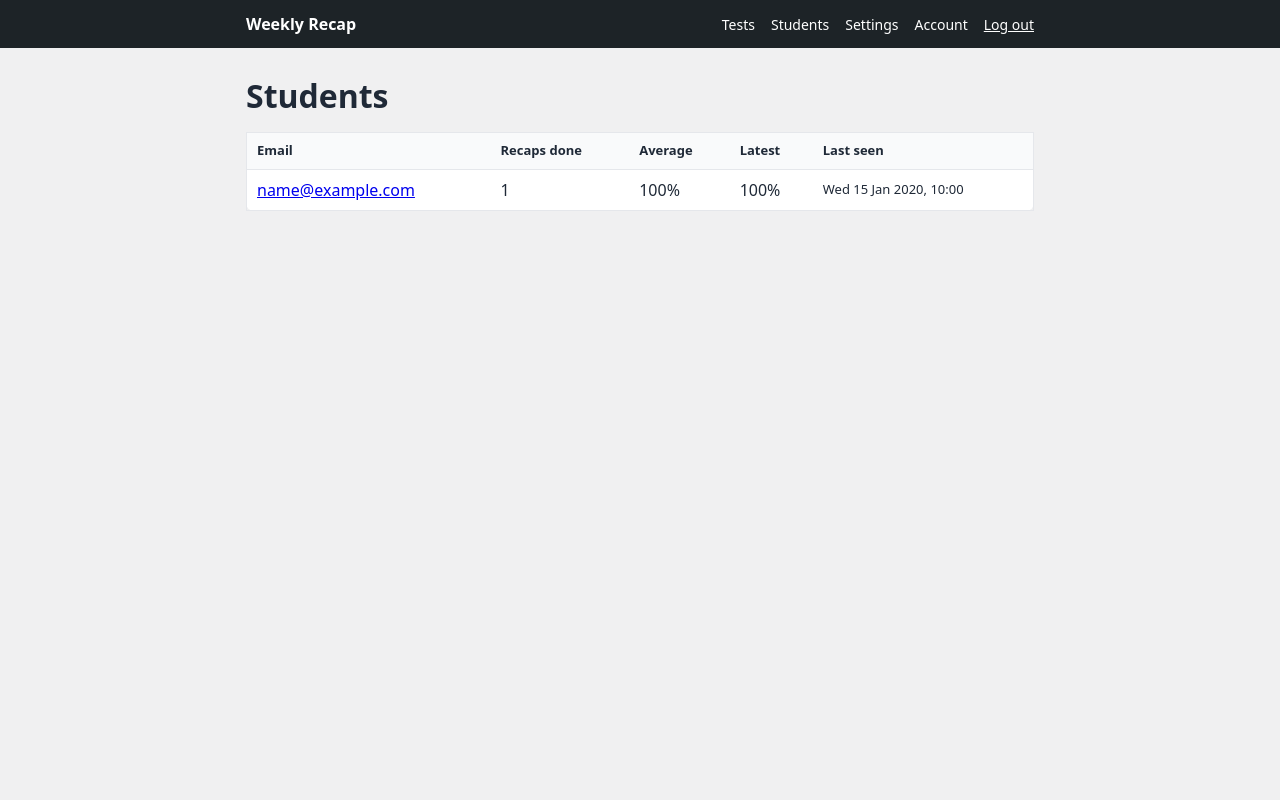
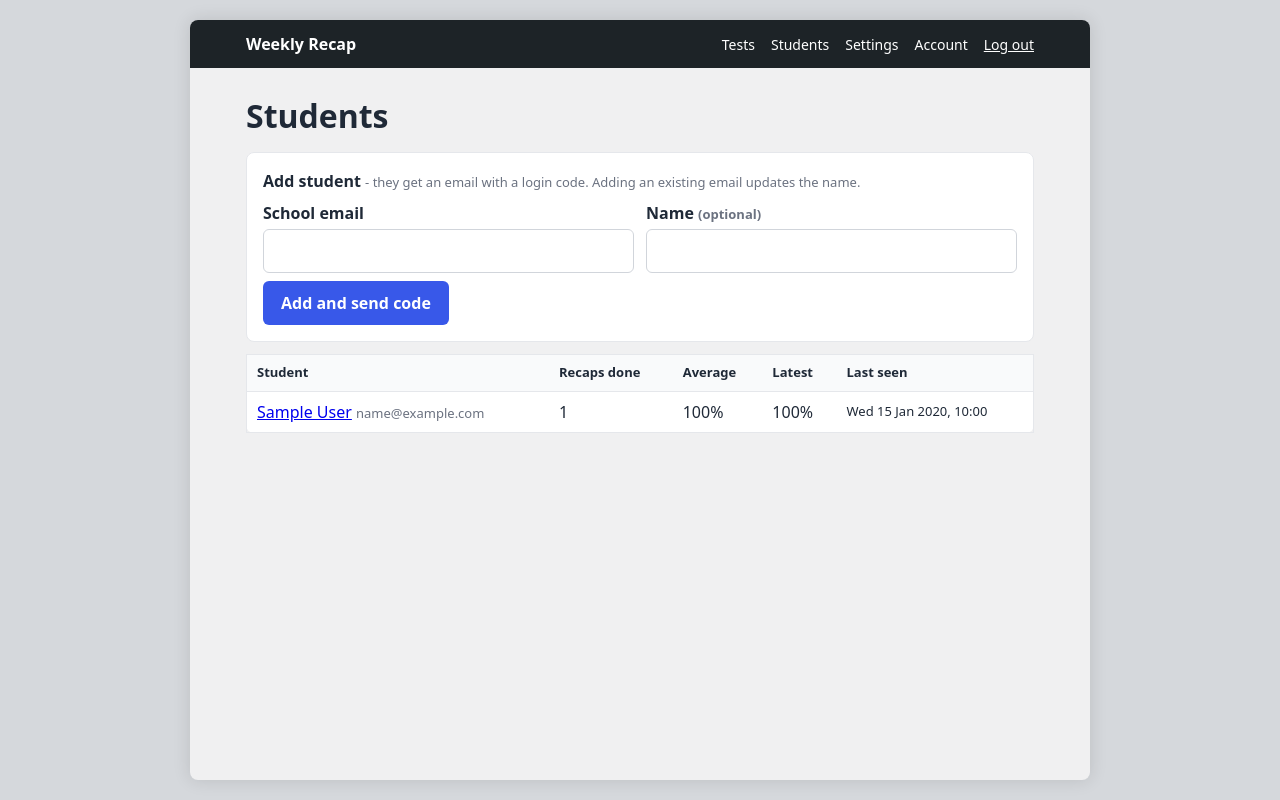
Before and after one commit to iamphasm/weekly-recap-platform, a PHP site: page /admin/students.php in a window 1280 px wide. Run offline with PHP 8.4, Linux system fonts and the light colour scheme; the visitor is signed in with stand-in values (Sample User, id 1); tables that the repository leaves empty hold one stand-in row (values such as "Sample post"); some libraries are stand-ins or nearby versions.

Commit message:
Add students by hand with emailed code, student names, boxed layout, logo sizes
Co-Authored-By: Claude Sonnet 5.5 <noreply@anthropic.com>

```diff
--- a/admin/students.php
+++ b/admin/students.php
@@ -1,20 +1,54 @@
 <?php
 declare(strict_types=1);
 require __DIR__ . '/../src/bootstrap.php';
+ensure_auth_tables(); // adds students.name on older installs
 require_teacher();
 
-$rows = q('SELECT s.id, s.email, s.last_seen, COUNT(a.id) AS n, AVG(a.score/a.max_score*100) AS avgp,
+if ($_SERVER['REQUEST_METHOD'] === 'POST') {
+    csrf_check();
+    $email = normalize_email((string)($_POST['email'] ?? ''));
+    $name = trim((string)($_POST['name'] ?? ''));
+    $name = $name === '' ? '' : mb_substr($name, 0, 120);
+    if (!is_school_email($email)) {
+        $domains = cfg('school_domains', []);
+        flash('Enter a school email' . ($domains ? ' (@' . implode(', @', $domains) . ')' : '') . '.');
+    } else {
+        $now = date('Y-m-d H:i:s');
+        q('INSERT INTO students (email, name, first_seen, last_seen) VALUES (?,?,?,?)
+           ON DUPLICATE KEY UPDATE name = IF(VALUES(name) IS NULL, name, VALUES(name))', [$email, $name === '' ? null : $name, $now, $now]);
+        $r = send_student_invite($email, $name);
+        if ($r === 'sent') {
+            flash("Student added. A login code was emailed to $email.", 'ok');
+        } elseif ($r === 'recent') {
+            flash("Student added. A code was emailed to $email a moment ago; they can also request one on the login page.", 'ok');
+        } else {
+            flash("Student added, but the email to $email could not be sent (check the mail settings, or the limit on codes per hour). They can request a code on the login page.");
+        }
+    }
+    redirect('admin/students.php');
+}
+
+$rows = q('SELECT s.id, s.email, s.name, s.last_seen, COUNT(a.id) AS n, AVG(a.score/a.max_score*100) AS avgp,
                   (SELECT a2.score/a2.max_score*100 FROM attempts a2 WHERE a2.student_id = s.id ORDER BY a2.submitted_at DESC LIMIT 1) AS lastp
            FROM students s LEFT JOIN attempts a ON a.student_id = s.id GROUP BY s.id ORDER BY s.email')->fetchAll();
 
 page_header('Students', 'admin');
 ?>
 <h1>Students</h1>
+<form method="post" class="card">
+  <?= csrf_field() ?>
+  <b>Add student</b> <span class="muted small">- they get an email with a login code. Adding an existing email updates the name.</span>
+  <div class="grid2">
+    <label>School email <input type="email" name="email" required></label>
+    <label>Name <span class="muted small">(optional)</span> <input type="text" name="name" maxlength="120"></label>
+  </div>
+  <button type="submit">Add and send code</button>
+</form>
 <table>
-  <tr><th>Email</th><th>Recaps done</th><th>Average</th><th>Latest</th><th>Last seen</th></tr>
+  <tr><th>Student</th><th>Recaps done</th><th>Average</th><th>Latest</th><th>Last seen</th></tr>
   <?php foreach ($rows as $r): ?>
     <tr>
-      <td><a href="<?= e(url('admin/student.php?id=' . $r['id'])) ?>"><?= e($r['email']) ?></a></td>
+      <td><a href="<?= e(url('admin/student.php?id=' . $r['id'])) ?>"><?= e(student_label($r)) ?></a><?php if (trim((string)$r['name']) !== ''): ?> <span class="muted small"><?= e($r['email']) ?></span><?php endif; ?></td>
       <td><?= (int)$r['n'] ?></td>
       <td><?= $r['avgp'] === null ? '-' : round((float)$r['avgp']) . '%' ?></td>
       <td><?= $r['lastp'] === null ? '-' : round((float)$r['lastp']) . '%' ?></td>
--- a/assets/style.css
+++ b/assets/style.css
@@ -1,9 +1,11 @@
 *{box-sizing:border-box}
-body{margin:0;font:16px/1.5 system-ui,-apple-system,Segoe UI,Roboto,sans-serif;background:var(--bg,#f0f0f1);color:#1f2937}
+body{margin:0;font:16px/1.5 system-ui,-apple-system,Segoe UI,Roboto,sans-serif;background:var(--outer,#d5d8dc);color:#1f2937}
+.site{max-width:900px;min-height:100vh;margin:0 auto;background:var(--bg,#f0f0f1);box-shadow:0 0 18px rgba(0,0,0,.12)}
+@media(min-width:960px){.site{margin:20px auto;min-height:calc(100vh - 40px);border-radius:8px;overflow:hidden}}
 .wrap{max-width:820px;margin:0 auto;padding:0 16px}
 .top{background:var(--header,#1d2327);color:var(--on-header,#fff);padding:12px 0}
 .top .wrap{display:flex;justify-content:space-between;align-items:center}
-.top a{color:var(--on-header,#fff);text-decoration:none}.logo{display:block;max-height:36px;width:auto}.brand{font-weight:700}
+.top a{color:var(--on-header,#fff);text-decoration:none}.logo{display:block;height:var(--logo-h,36px);max-width:100%;width:auto}.brand{font-weight:700}
 .top nav a,.top nav span{margin-left:16px;font-size:14px}
 main{padding-bottom:48px}
 h1{margin:24px 0 12px}h2{margin:28px 0 8px}
@@ -19,7 +21,7 @@ label{display:block;margin:8px 0;font-weight:600}
 .opt{display:block;font-weight:400;padding:6px 8px;border-radius:6px}
 .is-correct{background:#dcfce7}.is-wrong{background:#fee2e2}
 .tag{font-size:12px;padding:1px 6px;border-radius:10px}.tag.ok{background:#16a34a;color:#fff}.tag.bad{background:#dc2626;color:#fff}
-input[type=text],input[type=email],input[type=password],input[type=datetime-local],select,textarea{width:100%;padding:9px;border:1px solid #d1d5db;border-radius:6px;font:inherit;margin-top:4px}
+input[type=number],input[type=text],input[type=email],input[type=password],input[type=datetime-local],select,textarea{width:100%;padding:9px;border:1px solid #d1d5db;border-radius:6px;font:inherit;margin-top:4px}
 textarea{min-height:110px}
 button,.btn{display:inline-block;background:var(--primary,#3858e9);color:var(--on-primary,#fff);border:0;border-radius:6px;padding:10px 18px;font:inherit;font-weight:600;cursor:pointer;text-decoration:none}
 .btn.secondary,button.secondary{background:#e5e7eb;color:#1f2937}
@@ -34,11 +36,11 @@ th{background:#f9fafb;font-size:13px}
 .bar i{display:block;height:10px;background:var(--primary,#2563eb);border-radius:4px}
 
 /* WordPress-style login */
-body.login{border-top:4px solid var(--header,#1d2327)}
+body.login{border-top:4px solid var(--header,#1d2327);min-height:100vh}
 .login{width:320px;max-width:calc(100% - 32px);margin:0 auto;padding:8% 0 40px}
 .login-logo{margin:0 0 24px;text-align:center;font-size:24px;font-weight:600}
 .login-logo a{color:#3c434a;text-decoration:none;display:inline-block}
-.login-logo .logo{max-height:84px;max-width:100%;margin:0 auto}
+.login-logo .logo{height:var(--logo-login-h,84px);max-width:100%;margin:0 auto}
 .login-card{background:#fff;border:1px solid #c3c4c7;box-shadow:0 1px 3px rgba(0,0,0,.04);padding:26px 24px 26px}
 .login-card label{display:block;font-weight:400;font-size:14px;margin:0 0 3px}
 .login-card input[type=text],.login-card input[type=email],.login-card input[type=password]{padding:6px 10px;min-height:40px;font-size:20px;margin:0 0 16px;border:1px solid #8c8f94;border-radius:4px;background:#fff}
--- a/index.php
+++ b/index.php
@@ -64,6 +64,11 @@ if ($action === 'email') {
     }
 }
 
+// Link from the invitation email: jump straight to entering the emailed code.
+if (!$post && isset($_GET['email']) && is_school_email(normalize_email((string)$_GET['email']))) {
+    $_SESSION['pending_email'] = normalize_email((string)$_GET['email']);
+}
+
 $pending = $_SESSION['pending_email'] ?? null;
 $switched = isset($_GET['switched']);
 
--- a/sql/schema.sql
+++ b/sql/schema.sql
@@ -13,6 +13,7 @@ CREATE TABLE teachers (
 CREATE TABLE students (
   id INT UNSIGNED AUTO_INCREMENT PRIMARY KEY,
   email VARCHAR(190) NOT NULL UNIQUE,
+  name VARCHAR(120) NULL,                            -- optional display name set by the teacher
   first_seen DATETIME NOT NULL,
   last_seen DATETIME NOT NULL
 ) ENGINE=InnoDB DEFAULT CHARSET=utf8mb4;
--- /dev/null
+++ b/sql/upgrade_student_name.sql
@@ -0,0 +1,2 @@
+-- For installs created before teachers could name students. The app also adds this column itself on first use.
+ALTER TABLE students ADD COLUMN name VARCHAR(120) NULL AFTER email;
--- a/src/auth.php
+++ b/src/auth.php
@@ -24,6 +24,9 @@ function ensure_auth_tables(): void
     $done = true;
     if (!q("SHOW COLUMNS FROM teachers LIKE 'session_version'")->fetch()) {
         db()->exec('ALTER TABLE teachers ADD COLUMN session_version INT UNSIGNED NOT NULL DEFAULT 0');
+    }
+    if (!q("SHOW COLUMNS FROM students LIKE 'name'")->fetch()) {
+        db()->exec('ALTER TABLE students ADD COLUMN name VARCHAR(120) NULL AFTER email');
     }
     if (!q("SHOW TABLES LIKE 'login_challenges'")->fetch() || !q("SHOW TABLES LIKE 'device_tokens'")->fetch()) {
         $sql = preg_replace('/^\s*--.*$/m', '', (string)file_get_contents(APP_ROOT . '/sql/upgrade_otp.sql'));
@@ -103,7 +106,7 @@ function ip_allow(string $ip): bool
  * Prepare a new code for $email. Returns [status, code]; status is one of
  * 'sent' (caller must email $code), 'cooldown' (a code was just sent, nothing to do), 'limited', 'locked'.
  */
-function create_login_code(string $email): array
+function create_login_code(string $email, int $ttlMin = CODE_TTL_MIN): array
 {
     maybe_prune_auth_tables();
     $pdo = db();
@@ -134,7 +137,7 @@ function create_login_code(string $email): array
         }
         $code = sprintf('%06d', random_int(0, 999999));
         q('UPDATE login_challenges SET code_hash = ?, expires_at = ?, last_sent = ?, requests = ?, attempts = ?, window_start = ? WHERE email = ?',
-            [code_hash($email, $code), date('Y-m-d H:i:s', $now + CODE_TTL_MIN * 60), now_s(), $r['requests'] + 1, $r['attempts'], $windowStart, $email]);
+            [code_hash($email, $code), date('Y-m-d H:i:s', $now + $ttlMin * 60), now_s(), $r['requests'] + 1, $r['attempts'], $windowStart, $email]);
         $pdo->commit();
         return ['sent', $code];
     } catch (Throwable $e) {
--- a/src/helpers.php
+++ b/src/helpers.php
@@ -144,7 +144,22 @@ function pct(int $score, int $max): int
 
 // ---- branding (editable by teachers under Admin > Settings) ----
 
-const THEME_DEFAULTS = ['color_primary' => '#3858e9', 'color_bg' => '#f0f0f1', 'color_header' => '#1d2327'];
+const THEME_DEFAULTS = ['color_primary' => '#3858e9', 'color_bg' => '#f0f0f1', 'color_header' => '#1d2327', 'color_outer' => '#d5d8dc'];
+const LOGO_HEIGHT_DEFAULTS = ['logo_height' => 36, 'logo_height_login' => 84]; // px: header, login pages
+const LOGO_HEIGHT_RANGE = [16, 200];
+
+function logo_height(string $key): int
+{
+    $v = (int)setting($key, (string)LOGO_HEIGHT_DEFAULTS[$key]);
+    return ($v >= LOGO_HEIGHT_RANGE[0] && $v <= LOGO_HEIGHT_RANGE[1]) ? $v : LOGO_HEIGHT_DEFAULTS[$key];
+}
+
+/** Name if the teacher gave one, otherwise the email. */
+function student_label(array $s): string
+{
+    $n = trim((string)($s['name'] ?? ''));
+    return $n !== '' ? $n : (string)$s['email'];
+}
 
 function setting(string $key, ?string $default = null): ?string
 {
@@ -200,7 +215,8 @@ function html_head(string $title, string $bodyClass = ''): void
         . '<title>' . e($title) . ' - ' . e(site_name()) . '</title>'
         . '<link rel="stylesheet" href="' . e(url('assets/style.css')) . '">'
         . '<style>:root{--primary:' . $p . ';--on-primary:' . contrast_color($p) . ';--bg:' . theme_color('color_bg')
-        . ';--header:' . $h . ';--on-header:' . contrast_color($h) . '}</style>'
+        . ';--header:' . $h . ';--on-header:' . contrast_color($h) . ';--outer:' . theme_color('color_outer')
+        . ';--logo-h:' . logo_height('logo_height') . 'px;--logo-login-h:' . logo_height('logo_height_login') . 'px}</style>'
         . '</head><body class="' . e($bodyClass) . '">';
 }
 
@@ -216,7 +232,7 @@ function brand_html(int $logoHeight = 0): string
 function page_header(string $title, string $area = 'student'): void
 {
     html_head($title);
-    echo '<header class="top"><div class="wrap"><a class="brand" href="' . e(url($area === 'admin' ? 'admin/' : '')) . '">' . brand_html() . '</a>';
+    echo '<div class="site"><header class="top"><div class="wrap"><a class="brand" href="' . e(url($area === 'admin' ? 'admin/' : '')) . '">' . brand_html() . '</a>';
     if ($area === 'admin' && !empty($_SESSION['teacher_id'])) {
         echo '<nav><a href="' . e(url('admin/')) . '">Tests</a>'
             . '<a href="' . e(url('admin/students.php')) . '">Students</a>'
@@ -237,7 +253,7 @@ function page_header(string $title, string $area = 'student'): void
 
 function page_footer(): void
 {
-    echo '</main></body></html>';
+    echo '</main></div></body></html>';
 }
 
 /** WordPress-style centered login layout: logo, white card, links underneath. */
--- a/src/mailer.php
+++ b/src/mailer.php
@@ -162,3 +162,32 @@ function send_monthly_recap(array $student, string $month): bool
 
     return send_mail($student['email'], "Your monthly recap: $label", $html, $text);
 }
+
+const INVITE_CODE_TTL_MIN = 1440; // a code in an invitation email may be read hours later
+
+/**
+ * Teacher added a student: email them a sign-in code and a link to the code page.
+ * Returns 'sent', 'recent' (a code went out a moment ago, nothing sent) or 'failed'.
+ */
+function send_student_invite(string $email, string $name): string
+{
+    [$status, $code] = create_login_code($email, INVITE_CODE_TTL_MIN);
+    if ($status !== 'sent') {
+        return $status === 'cooldown' ? 'recent' : 'failed';
+    }
+    $site = site_name();
+    $link = app_url() . '/index.php?email=' . rawurlencode($email);
+    $hello = $name !== '' ? 'Hi ' . e($name) . ',' : 'Hi,';
+    $html = email_shell("You have been added to $site",
+        "<p>$hello</p><p>Your teacher added you to <b>" . e($site) . '</b>. Your login code is:</p>'
+        . '<p style="font-size:32px;letter-spacing:6px;font-weight:bold">' . $code . '</p>'
+        . '<p><a href="' . e($link) . '">Open the login page</a> and enter the code. It is valid for 24 hours; '
+        . 'after that you can request a new one on the same page with your school email.</p>');
+    $text = ($name !== '' ? "Hi $name,\n\n" : '') . "Your teacher added you to $site.\nYour login code: $code\n\nEnter it here: $link\n"
+        . "It is valid for 24 hours; after that you can request a new one with your school email.";
+    if (send_mail($email, "You have been added to $site", $html, $text)) {
+        return 'sent';
+    }
+    revoke_login_code($email);
+    return 'failed';
+}
```
Also changed, not shown: admin/settings.php (+11 -1 lines), admin/student.php (+16 -2 lines), admin/test_stats.php (+7 -6 lines), README.md.
